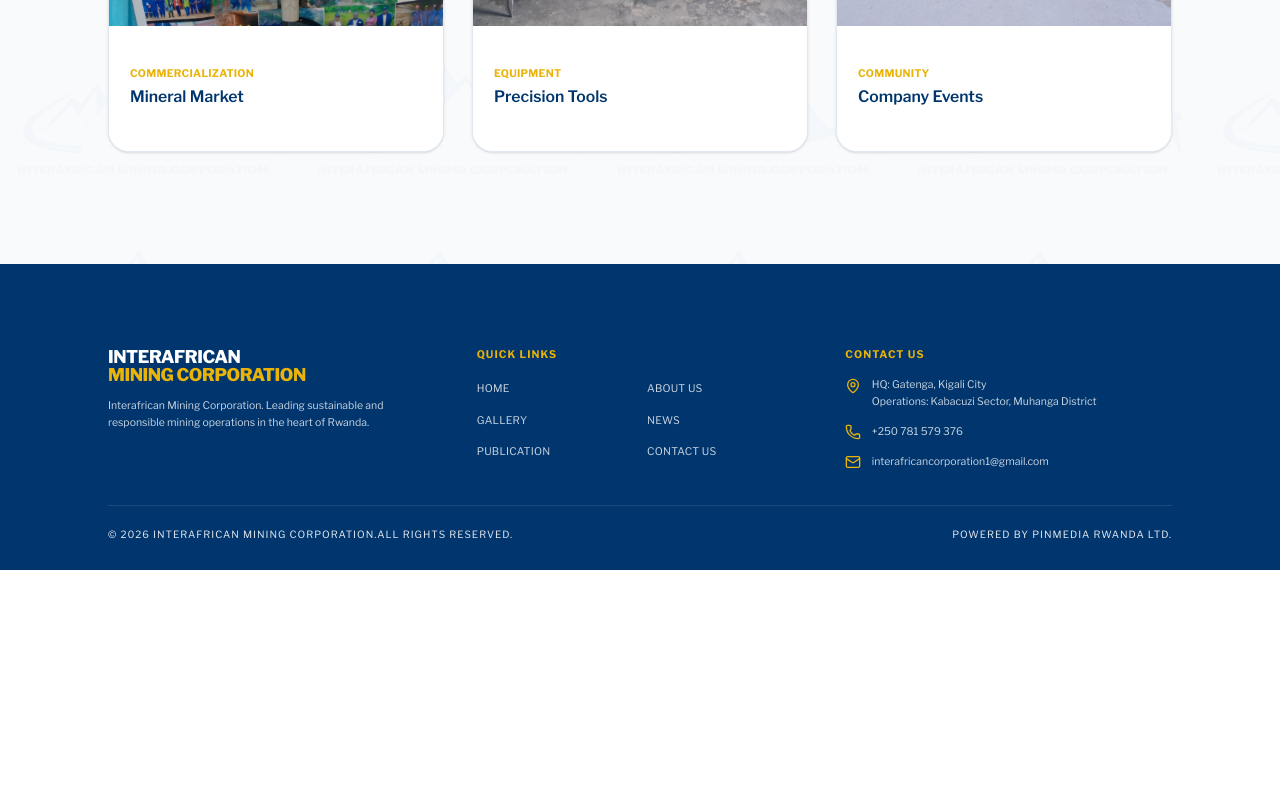
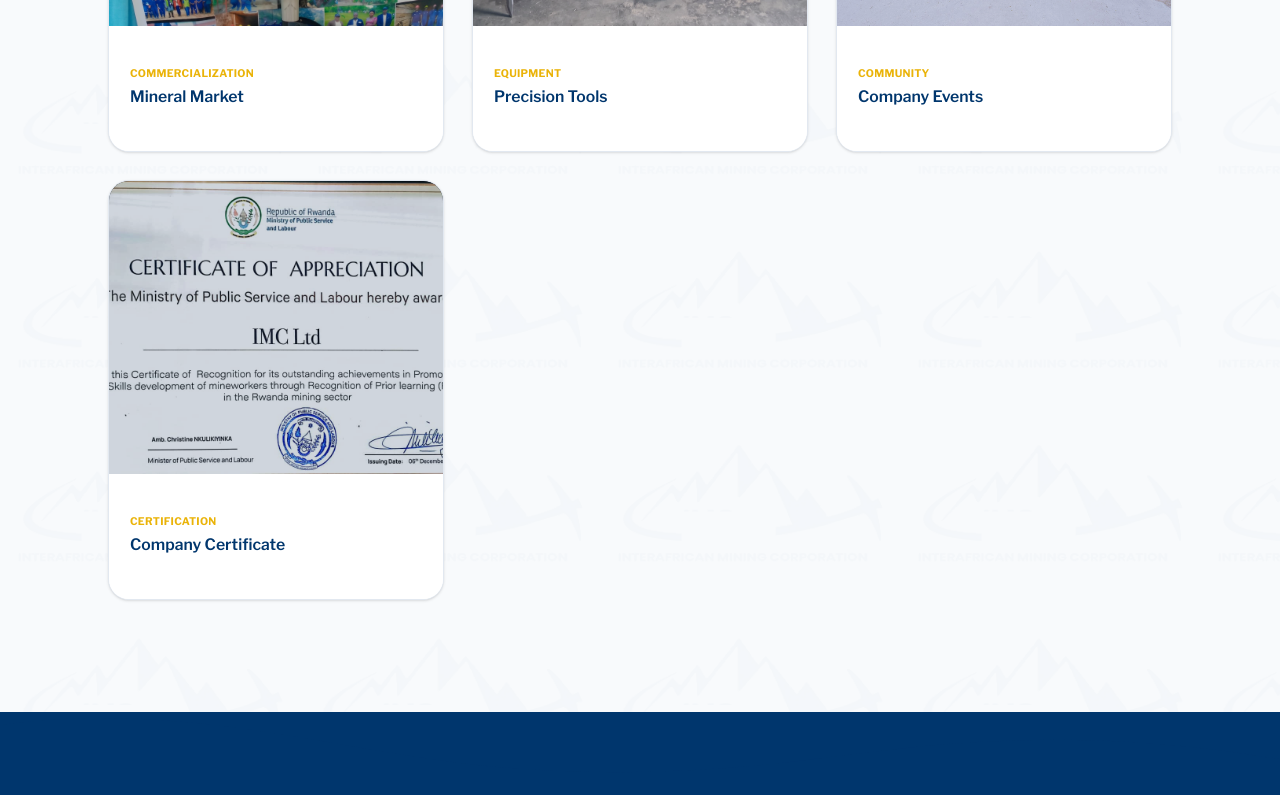
Before and after one commit to iragena25egide/imc_web, a Next.js app: page /cookie-policy/gallery in a window 1280 px wide. Shown: the part 1794-2589 px from the top of the page. Before the commit the page ends 2364 px from the top, so only its background shows below. Built offline with nearby package versions, Linux system fonts and the light colour scheme.

Commit message:
Update hero images and add certificate to gallery

```diff
--- a/src/components/sections/Gallery.tsx
+++ b/src/components/sections/Gallery.tsx
@@ -63,6 +63,11 @@
       src: "/images/gallery/umubatizo_2.JPG.jpeg",
       title: dict?.items?.events?.title || "Company Events",
       subtitle: dict?.items?.events?.subtitle || "Community",
+    },
+    {
+      src: "/certificate.jpeg",
+      title: dict?.items?.certificate?.title || "Company Certificate",
+      subtitle: dict?.items?.certificate?.subtitle || "Certification",
     },
   ];
 
--- a/src/components/sections/Hero.tsx
+++ b/src/components/sections/Hero.tsx
@@ -7,7 +7,7 @@
 
 const backgroundImages = [
   "/images/gallery/casetelite.jpg",
-  "/images/gallery/workers.jpg",
+  "/tun.jpg",
   "/images/gallery/work imc.jpg"
 ];
 
```
Also changed, not shown: public/certificate.jpeg (added), public/tun.jpg (added).
